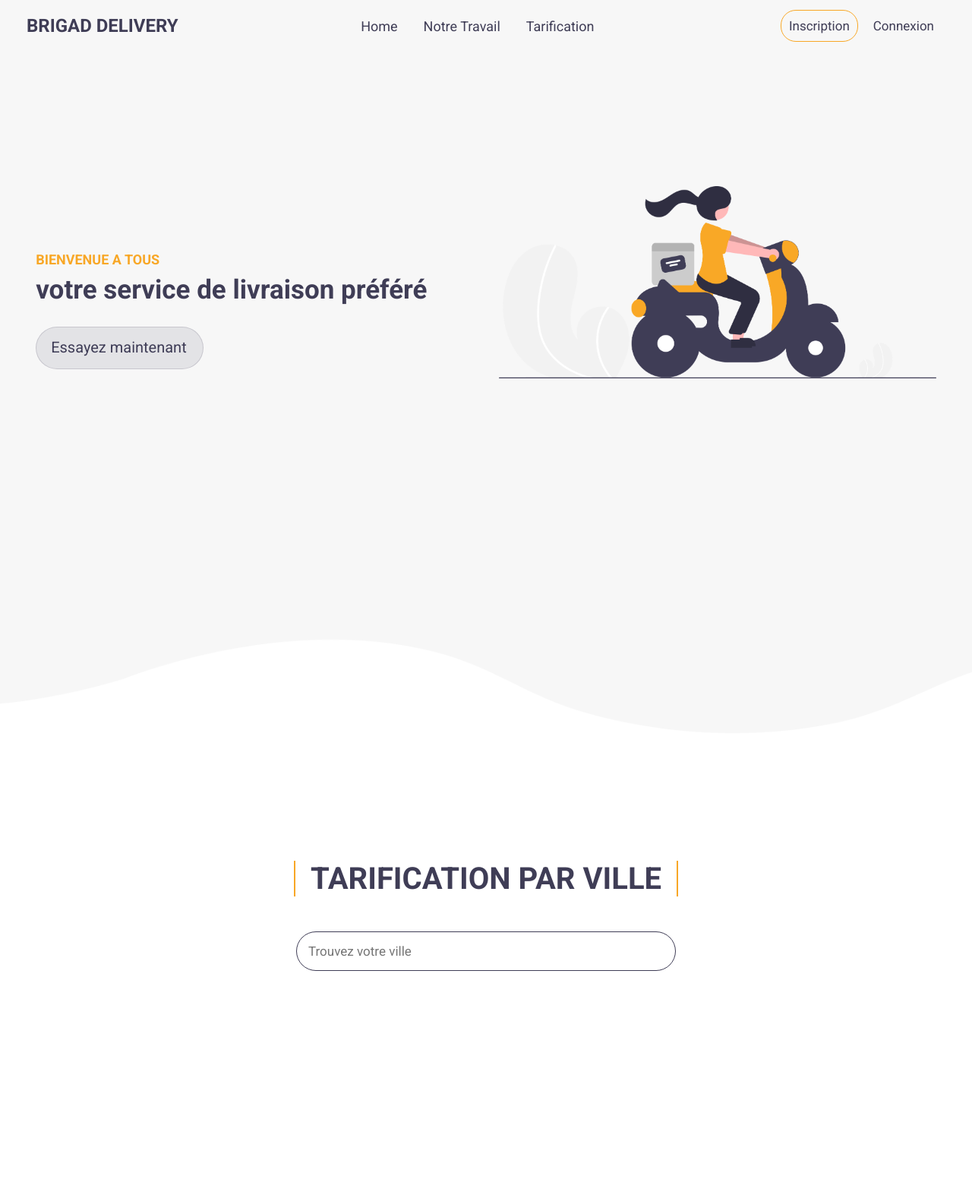
After one commit to mohamedbayad/fastdelivery, a Django app: page / in a window 1280 px wide. The commit adds this page. Shown: the whole page at 76% size. Run offline with Django 4.2, Linux system fonts and the light colour scheme; data that the repository does not hold is empty; some libraries are stand-ins or nearby versions.

Commit message:
update tamplate

```diff
--- a/templates/base/home.html
+++ b/templates/base/home.html
@@ -20,7 +20,7 @@
         <!-- Star Header -->
         <header>
             <div class="container">
-                {% include "base/parts/navbar.html" %}
+                {% include "base/parts-tool/navbar.html" %}
                     <div class="main-header">
                         <div class="content">
                             <div class="txt-main-header">
--- /dev/null
+++ b/templates/base/parts-tool/footer.html
@@ -0,0 +1,6 @@
+{% load static %}
+<footer>
+    <div class="content">
+        <span>COPYRIGHT &copy; 2022 <a href="{% url "home" %}">BRIGAD STYLE</a></span>
+    </div>
+</footer>
--- /dev/null
+++ b/templates/base/parts-tool/navbar.html
@@ -0,0 +1,28 @@
+{% load static %}
+<div class="top-header insc conn">
+    <div class="content">
+        <div class="logo">
+            <a href="/"><h2 id="logo">brigad delivery</h2></a>
+        </div>
+        <div class="nav-mobile">
+            <span></span>
+            <span class="center"></span>
+            <span></span>
+        </div>
+        <div class="nav-top">
+            <nav>
+                <a href="{% url "home" %}">home</a>
+                <a href="/#our-work" id="notre-travail">notre travail</a>
+                <a href="/#pricing" id="tarification">tarification</a>
+            </nav>
+        </div>
+        <div class="register">
+            <div class="i-c" id="inscription">
+                <a href="{% url 'register' %}" id="insc">inscription</a>
+            </div>
+            <div class="i-c" id="connexion">
+                <a href="{% url 'connexion' %}" id="con">connexion</a>
+            </div>
+        </div>
+    </div>
+</div>
```
